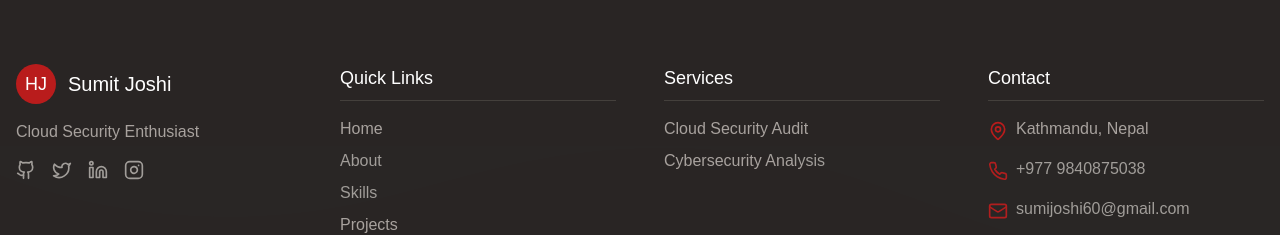
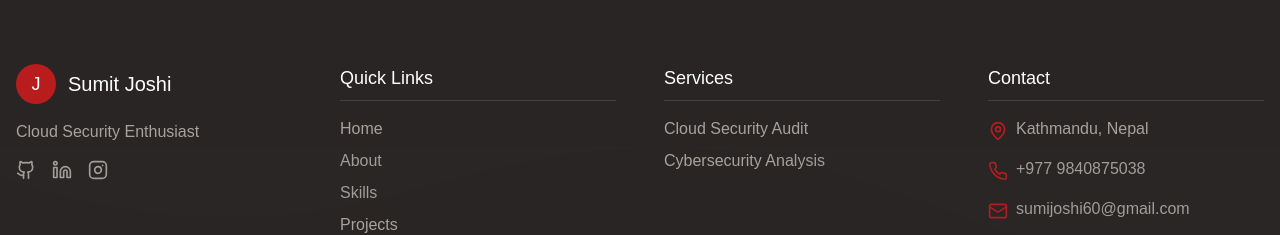
Before and after one commit to sumijoshi60/SumitJoshi_Portfolio, a React (Vite) app: page / in a window 1280 px wide. Shown: the part 3079-3314 px from the top of the page. Built offline with nearby package versions, Linux system fonts and the light colour scheme.

Commit message:
Commented out twitter link in the footer and corrected my initials in the footer

```diff
--- a/src/components/Footer.tsx
+++ b/src/components/Footer.tsx
@@ -32,7 +32,7 @@ export const Footer = () => {
         <div>
           <div className="flex items-center mb-4">
             <div className="h-10 w-10 bg-red-700 rounded-full flex items-center justify-center mr-3">
-              <span className="text-white text-lg">HJ</span>
+              <span className="text-white text-lg">J</span>
             </div>
             <h2 className="text-xl">Sumit Joshi</h2>
           </div>
@@ -43,9 +43,9 @@ export const Footer = () => {
             <a href="https://github.com/sumijoshi60" className="text-stone-400 hover:text-white transition-colors" aria-label="GitHub">
               <GithubIcon size={20} />
             </a>
-            <a href="https://twitter.com/hritikajoshi" className="text-stone-400 hover:text-white transition-colors" aria-label="Twitter">
+            {/* <a href="https://twitter.com/hritikajoshi" className="text-stone-400 hover:text-white transition-colors" aria-label="Twitter">
               <TwitterIcon size={20} />
-            </a>
+            </a> */}
             <a href="https://www.linkedin.com/in/sumijoshi60" className="text-stone-400 hover:text-white transition-colors" aria-label="LinkedIn">
               <LinkedinIcon size={20} />
             </a>
```
